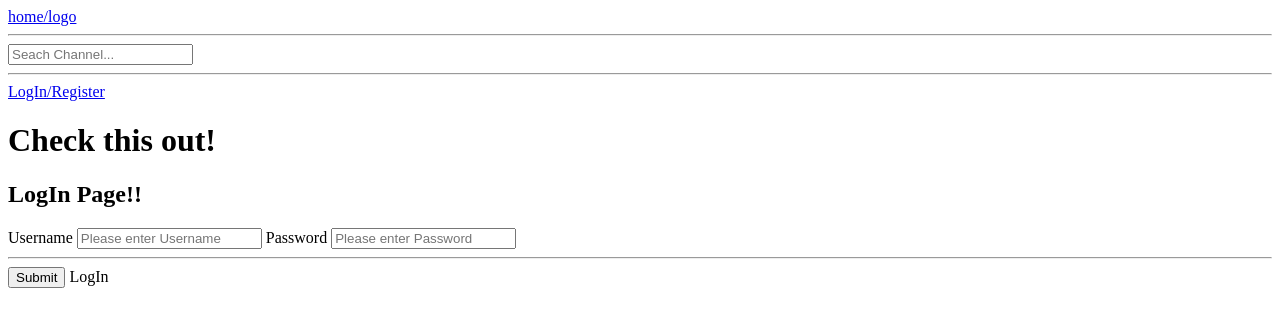
After one commit to danio86/SlackBook, a Django app: template base/templates/base/register_login.html in a window 1280 px wide. The commit adds this page. Shown: the top 327 px of the page. Run offline with Django 3.2, Linux system fonts and the light colour scheme; the template is opened without the code that fills it, so the values that code supplies are empty.

Commit message:
add logIn page

```diff
--- /dev/null
+++ b/base/templates/base/register_login.html
@@ -0,0 +1,20 @@
+{% extends 'base.html' %}
+
+{% block content %}
+    <h2>LogIn Page!!</h2>
+    <div>
+        <form action="" method="POST">
+            {% csrf_token %}
+
+            <label for="">Username</label>
+            <input type="text" placeholder="Please enter Username" name="username">
+
+            <label for="">Password</label>
+            <input type="password" placeholder="Please enter Password" name="password">
+            <hr>
+            <input type="submit"> LogIn
+
+        </form>
+    </div>
+
+{% endblock %}
--- a/base/urls.py
+++ b/base/urls.py
@@ -3,6 +3,7 @@ from . import views
 
 
 urlpatterns = [
+    path('register_login/', views.loginView, name='register_login'),
     path('', views.home, name='home'),
     path('channel/<str:pk>/', views.channel, name='channel'),
     # channel.html can now dynamically access
@@ -15,4 +16,5 @@ urlpatterns = [
      'update-channel/<str:pk>/', views.updateChannel, name='update-channel'),
     path(
      'delete-channel/<str:pk>/', views.deleteChannel, name='delete-channel'),
+    # path('register_login/', views.loginView, name='register_login'),
 ]
--- a/slackbook_admin/urls.py
+++ b/slackbook_admin/urls.py
@@ -28,6 +28,7 @@ urlpatterns = [
     # path("accounts/", include("allauth.urls")),
 
 
+
     # path('summernote/', include('django_summernote.urls')),
     # this brings a text editor to the admin panel
 
--- a/templates/base.html
+++ b/templates/base.html
@@ -11,6 +11,19 @@
 <body>
 
     {% include 'navbar.html' %}
+
+    {% if messages %}
+    print('???')
+        <ul class="messages">
+            {% for message in messages %}
+                <li></li>{{ message }}</li>
+            {% endfor %}
+        </ul>
+    {% endif %}
+    <!-- ths block is copied from django documentation -->
+
+
+
     <h1>Check this out!</h1>
     {% block content %}
 
--- a/templates/navbar.html
+++ b/templates/navbar.html
@@ -1,8 +1,9 @@
 <a href="/">
     home/logo
 </a>
-
+<hr>
 <form action="{% url 'home' %}" method="GET">
     <input type="text" name="r" placeholder="Seach Channel...">
-
 </form>
+<hr>
+<a href="{% url 'register_login' %}">LogIn/Register</a>
```
Also changed, not shown: base/views.py (+24 -1 lines).
